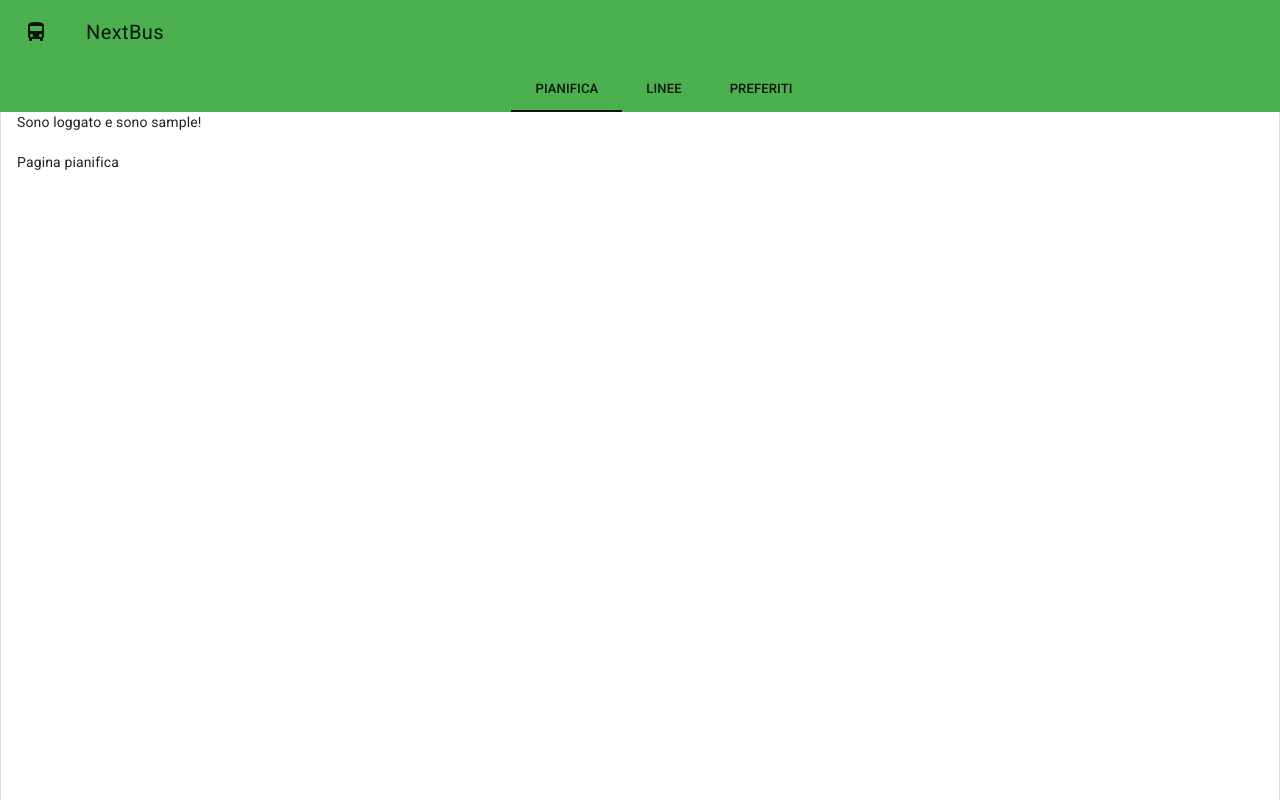
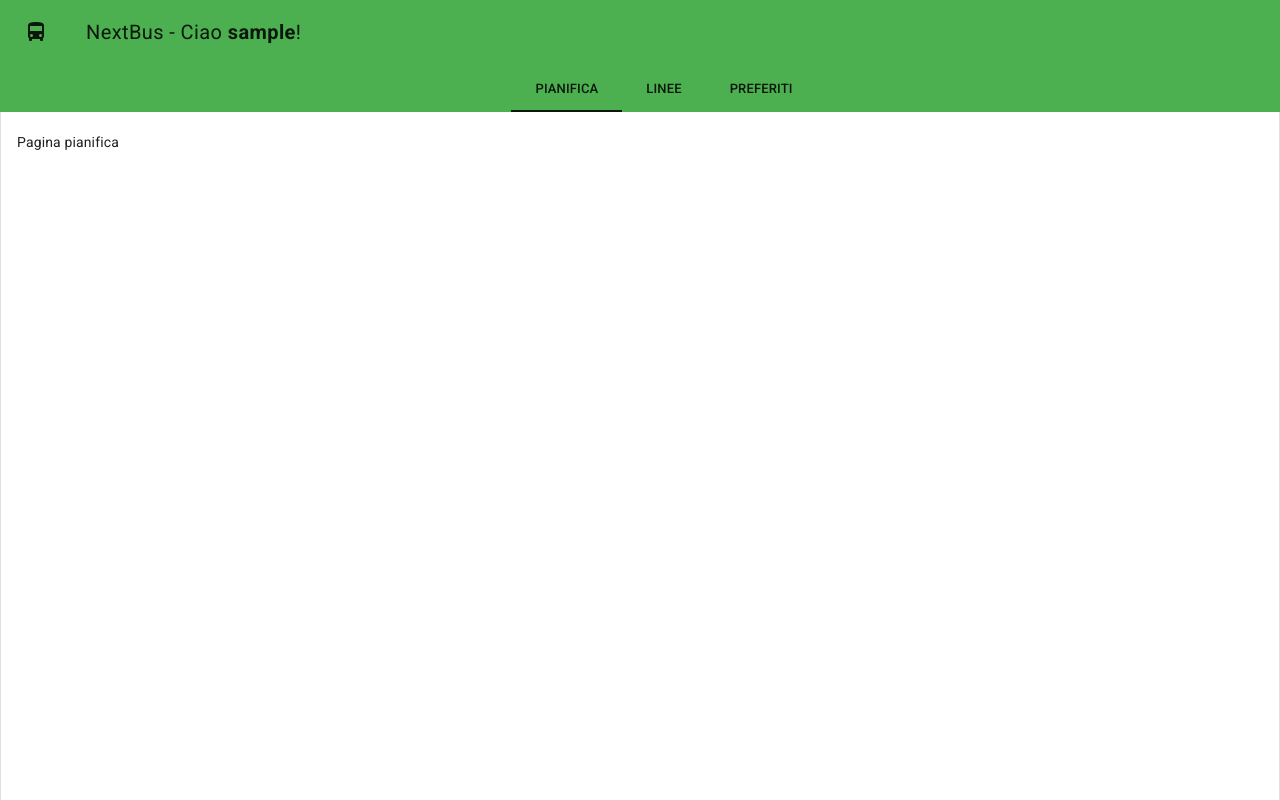
Before and after one commit to Franz148/nextbus_fan, a Vue app: page /pianifica in a window 1280 px wide. Built offline with nearby package versions, Linux system fonts and the light colour scheme; sample sign-in values are in the browser's storage.

Commit message:
Correzioni accesso - da finire

```diff
--- a/src/App.vue
+++ b/src/App.vue
@@ -8,7 +8,13 @@
               <md-icon>directions_bus</md-icon>
             </md-button>
 
-            <span class="md-title">NextBus</span>
+            <span class="md-title">
+              NextBus
+              <span v-if="isLoggedIn">
+                - Ciao
+                <b>{{verifiedUsername}}</b>!
+              </span>
+            </span>
           </div>
         </div>
 
@@ -34,7 +40,6 @@
           v-if="!isLoggedIn"
           @md-confirm="login()"
         />
-        Sono loggato e sono {{verifiedUsername}}!
         <router-view class="margin"></router-view>
       </md-app-content>
     </md-app>
@@ -77,10 +82,8 @@ export default {
   methods: {
     login() {
       DbFunctions.login(this.inserimentoNomeUtente);
+      this.verifiedUsername = DbFunctions.getUsername();
     }
-  },
-  updated: function() {
-    this.verifiedUsername = DbFunctions.getUsername();
   }
 };
 </script>
```
